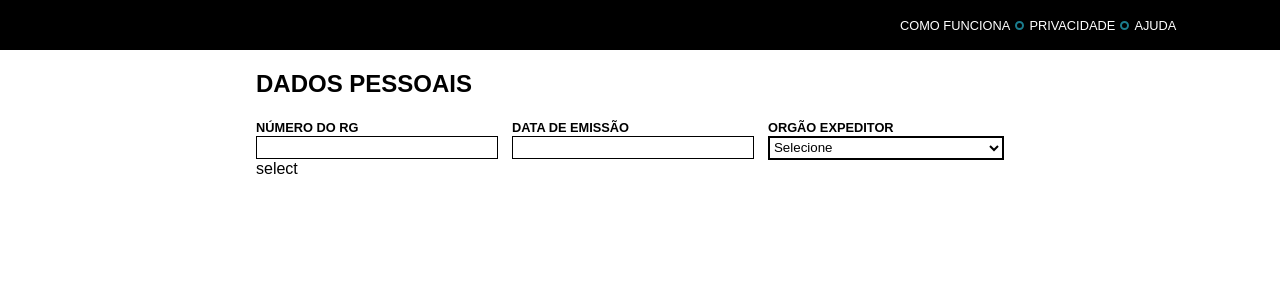
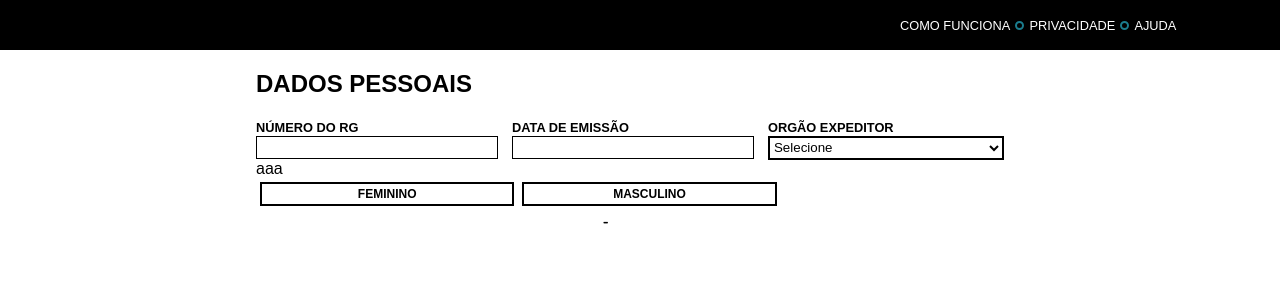
Before and after one commit to naaataliaazevedo/react-form-geru, a React (Create React App) app: page / in a window 1280 px wide. Shown: the top 300 px of the page. Built offline with nearby package versions, Linux system fonts and the light colour scheme.

Commit message:
Created the checkbox and added in container

```diff
--- /dev/null
+++ b/src/components/Checkbox/index.js
@@ -0,0 +1,73 @@
+import React, { Component } from 'react';
+import styled from 'styled-components';
+
+export class Checkbox extends Component {
+  render() {
+    const { value, onClick, checked, className } = this.props;
+    //console.log('checked', checked);
+    return (
+      <ContainerCheckbox>
+        <label>
+          <input
+            type="checkbox"
+            value={value}
+            checked={checked}
+            onClick={onClick}
+          />
+          <span className={className}>{value}</span>
+        </label>
+      </ContainerCheckbox>
+    );
+  }
+}
+
+const ContainerCheckbox = styled.div `
+  margin: 4px;
+  border: 2px solid #000;
+  //overflow: auto;
+  float: left;
+  width: 32.6%;
+  @media (min-width: 601px) {
+    &:nth-of-type(1n) {
+      &:after {
+        content: "-";
+        position: absolute;
+        top: 13.3rem;
+        left: 47.1%;
+      }
+    }
+  }
+  &:hover {
+    margin: 4px;
+    border: 2px solid blue;
+    // overflow: auto;
+    float: left;
+    color: blue;
+  }
+  label {
+    float: left;
+    width: 100%;
+  }
+  label span {
+    text-align: center;
+    padding: 3px 0px;
+    display: block;
+    text-transform: uppercase;
+    font-weight: bold;
+    font-size: 12px;
+    background-color: #fff;
+  }
+  .active {
+    background-color: #1b7d8e;
+  }
+  label input {
+    position: absolute;
+    top: -20px;
+  }
+  > input:checked + span {
+    background-color: blue;
+    color: #fff;
+  }
+`;
+
+export default Checkbox;
--- a/src/components/Select/index.js
+++ b/src/components/Select/index.js
@@ -3,12 +3,12 @@ import styled from 'styled-components';
 import Label from '../Label';
 export class Select extends Component {
   render() {
-    const { data, label } = this.props;
+    const { data, label, onChange } = this.props;
 
     return (
       <div>
         <Label>{label}</Label>
-        <SelectOption>
+        <SelectOption onChange={onChange}>
           {data.map((options) => {
             return (
               <option key={options.value} value={options.value}>{options.label}</option>
--- a/src/containers/Main.js
+++ b/src/containers/Main.js
@@ -6,12 +6,15 @@ import Title from '../components/Title';
 import Header from '../components/Header';
 import Input from '../components/Input';
 import Select from '../components/Select';
+import Checkbox from '../components/Checkbox';
 
 class Main extends Component {
   constructor() {
     super();
     this.state = {
       data: [],
+      checkboxValue: '',
+      orgaoEmissor: ''
     };
   }
 
@@ -28,8 +31,23 @@ class Main extends Component {
       });
   }
 
+  handleChange = (event) => {
+    console.log('event', event.target.value);
+    this.setState({
+      orgaoEmissor: event.target.value,
+    });
+  }
+
+  onClick = (event) => {
+    event.preventDefault();
+    const el = event.target.value;
+    this.setState({
+      checkboxValue: el,
+    });
+  }
+
   render() {
-    const { data } = this.state;
+    const { data, checkboxValue } = this.state;
 
     return(
       <section>
@@ -48,12 +66,31 @@ class Main extends Component {
               </div>
 
               <div>
-                <Select label={'Orgão expeditor'} data={data} />
+                <Select
+                  label={'Orgão expeditor'}
+                  onChange={this.handleChange}
+                  data={data}
+                />
               </div>
             </ContainerForm>
 
             <div>
-              select
+              <label>aaa</label>
+              <div>
+                <Checkbox
+                  value={'Feminino'}
+                  onClick={event => this.onClick(event)}
+                  checked={checkboxValue}
+                  className={checkboxValue === 'Feminino' ? 'active' : 'inative'}
+                />
+                <Checkbox
+                  value={'Masculino'}
+                  checked={checkboxValue}
+                  onClick={event => this.onClick(event)}
+                  className={checkboxValue === 'Masculino' ? 'active' : 'inative'}
+                />
+              </div>
+
             </div>
 
           </ContainerHome>
```
